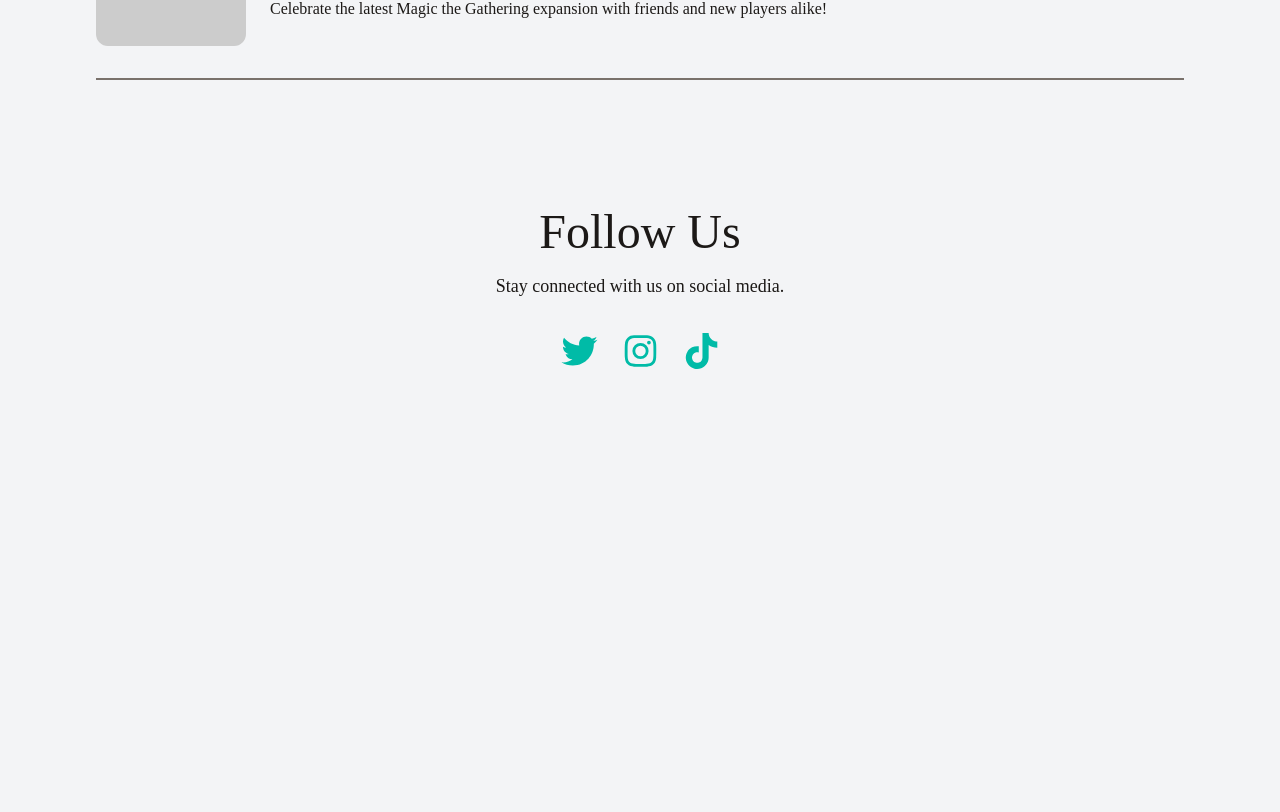
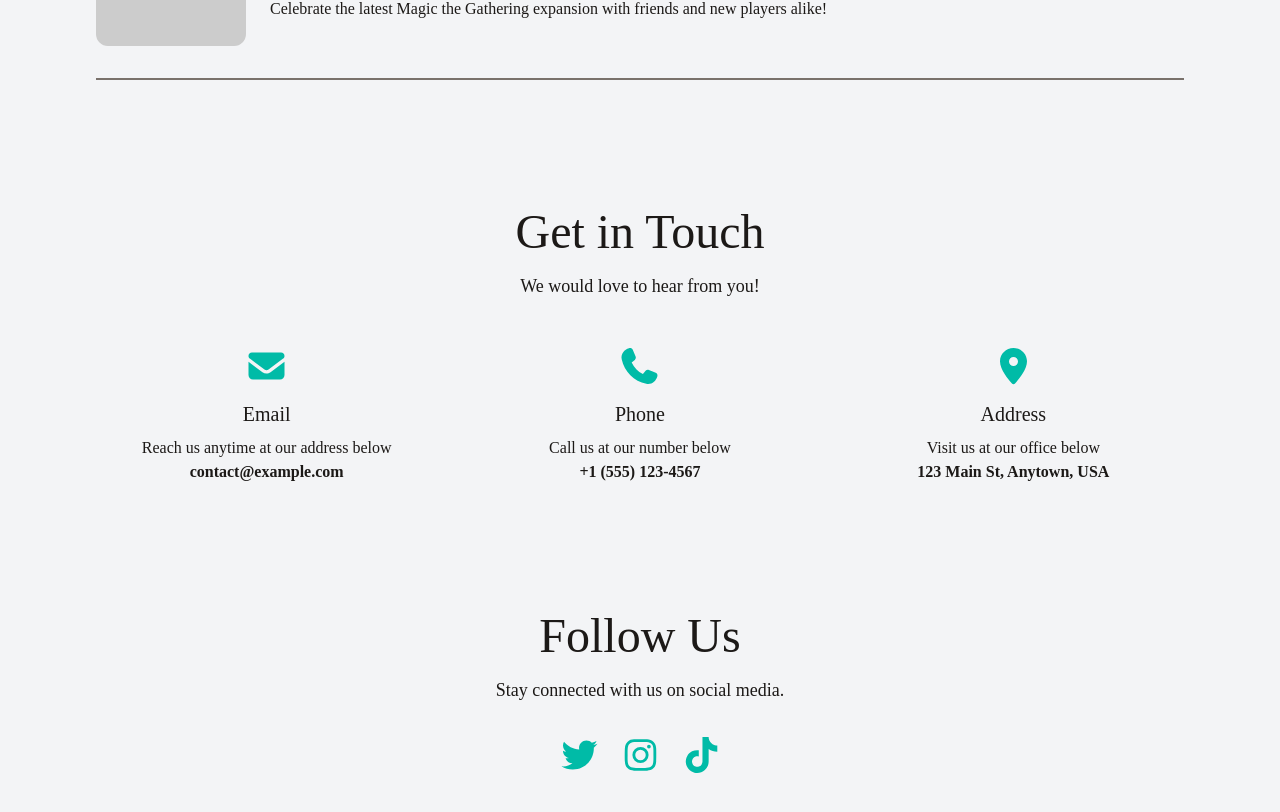
Before and after one commit to ierman1/ttigualada-aso, a Vue app: page / in a window 1280 px wide. Shown: the part 2752-3564 px from the top of the page. Before the commit the page ends 3188 px from the top, so only its background shows below. Built offline with nearby package versions, Linux system fonts and the light colour scheme.

Commit message:
Adds a contact section

```diff
--- a/src/pages/HomePage.vue
+++ b/src/pages/HomePage.vue
@@ -2,6 +2,7 @@
 import WelcomeSection from '../sections/WelcomeSection.vue'
 import FeaturesSection from '../sections/FeaturesSection.vue'
 import UpcomingEventsSection from '../sections/UpcomingEventsSection.vue'
+import ContactSection from '../sections/ContactSection.vue'
 import SocialsSection from '../sections/SocialsSection.vue'
 </script>
 
@@ -9,5 +10,6 @@ import SocialsSection from '../sections/SocialsSection.vue'
     <WelcomeSection />
     <FeaturesSection />
     <UpcomingEventsSection />
+    <ContactSection />
     <SocialsSection />
 </template>
--- /dev/null
+++ b/src/sections/ContactSection.vue
@@ -0,0 +1,50 @@
+<script setup lang="ts">
+import { ref } from 'vue'
+import { FontAwesomeIcon } from '@fortawesome/vue-fontawesome';
+import { faEnvelope, faPhone, faMapMarkerAlt } from '@fortawesome/free-solid-svg-icons';
+
+const contactInfo = ref({
+    email: 'contact@example.com',
+    phone: '+1 (555) 123-4567',
+    address: '123 Main St, Anytown, USA'
+})
+</script>
+
+<template>
+    <section class="py-16">
+        <article class="container mx-auto px-4 lg:px-24 text-center modern-antiqua-regular">
+            <h2 class="text-3xl md:text-5xl mb-4">
+                Get in Touch
+            </h2>
+            <p class="text-lg">
+                We would love to hear from you!
+            </p>
+            <div class="flex justify-between mt-12 space-x-8 flex-wrap md:flex-nowrap">
+                <div class="flex flex-col items-center flex-1">
+                    <FontAwesomeIcon class="text-4xl text-teal-500" :icon="faEnvelope" />
+                    <div class="mt-4">
+                        <h3 class="text-xl mb-2">Email</h3>
+                        <p>Reach us anytime at our address below</p>
+                        <p class="font-bold">{{ contactInfo.email }}</p>
+                    </div>
+                </div>
+                <div class="flex flex-col items-center flex-1">
+                    <FontAwesomeIcon class="text-4xl text-teal-500" :icon="faPhone" />
+                    <div class="mt-4">
+                        <h3 class="text-xl mb-2">Phone</h3>
+                        <p>Call us at our number below</p>
+                        <p class="font-bold">{{ contactInfo.phone }}</p>
+                    </div>
+                </div>
+                <div class="flex flex-col items-center flex-1">
+                    <FontAwesomeIcon class="text-4xl text-teal-500" :icon="faMapMarkerAlt" />
+                    <div class="mt-4">
+                        <h3 class="text-xl mb-2">Address</h3>
+                        <p>Visit us at our office below</p>
+                        <p class="font-bold">{{ contactInfo.address }}</p>
+                    </div>
+                </div>
+            </div>
+        </article>
+    </section>
+</template>
```
